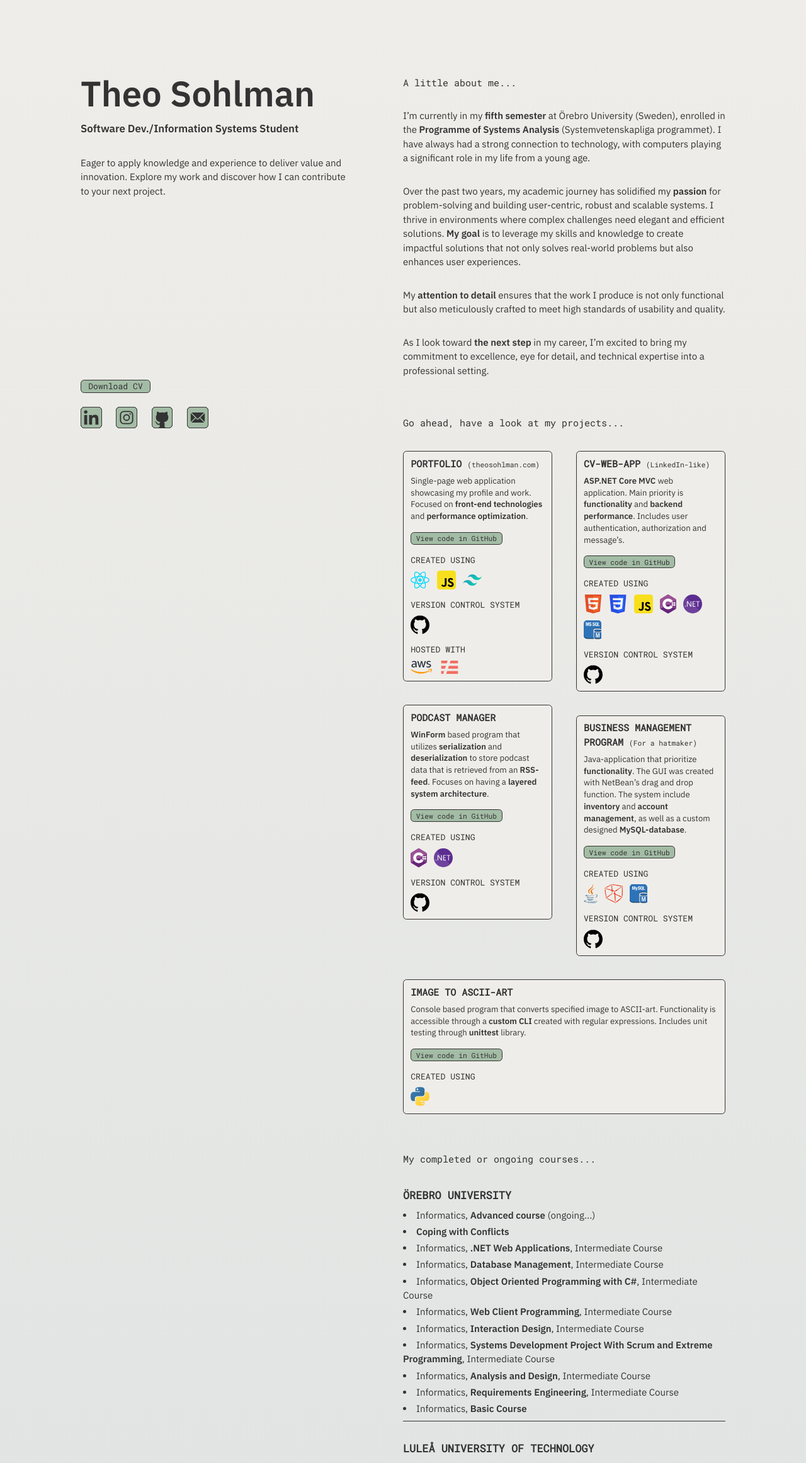
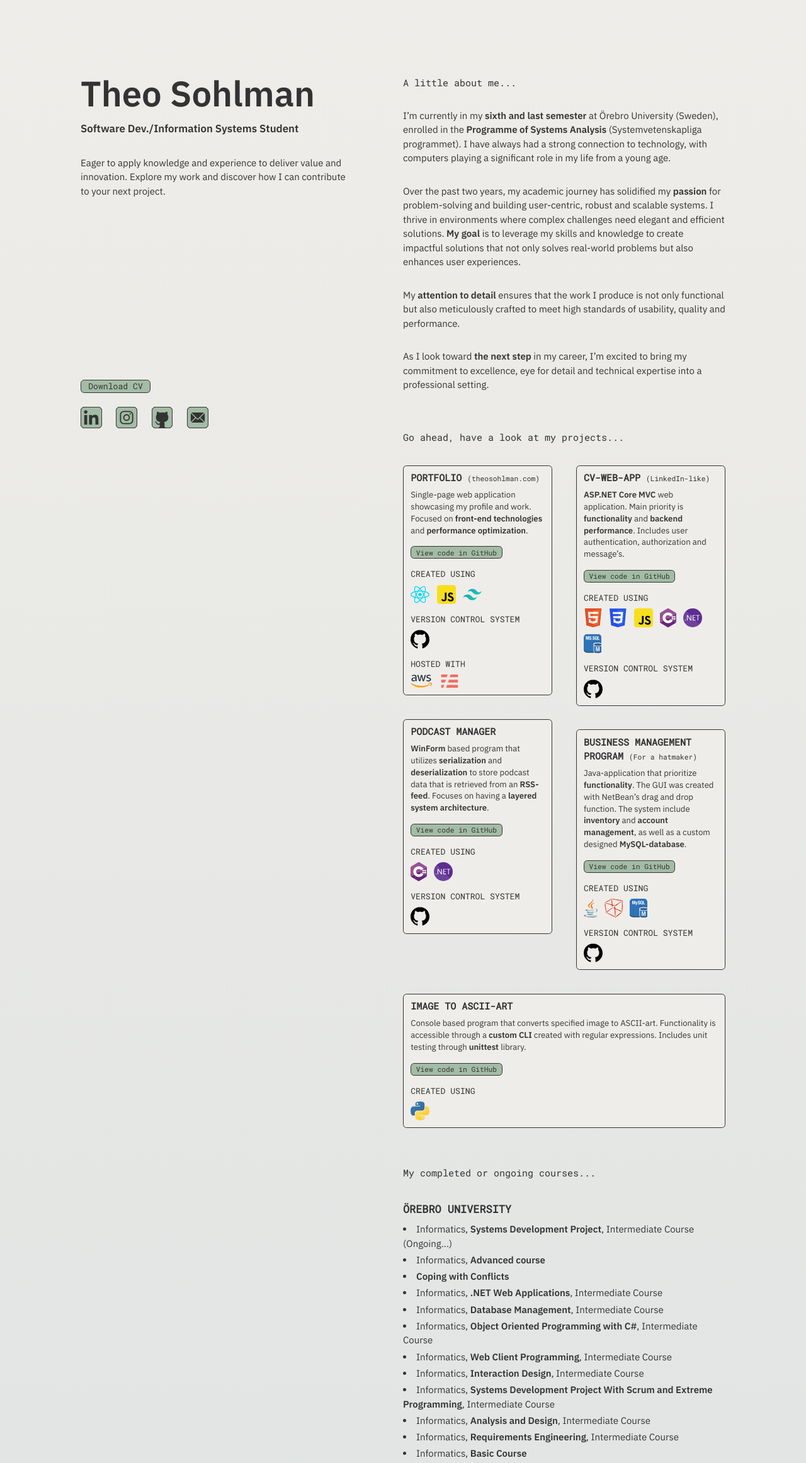
Before and after one commit to TheoSoh/portfolio-theo, a React (Vite) app: page / in a window 1280 px wide. Shown: the top 2323 px of the page at 63% size. Built offline with nearby package versions, Linux system fonts and the light colour scheme.

Commit message:
updated CV text and readme

```diff
--- a/src/sections/About.jsx
+++ b/src/sections/About.jsx
@@ -6,7 +6,7 @@ const About = ({ sectionRef }) => {
     >
       <p className="font-mono">A little about me...</p>
       <p>
-        I’m currently in my <b>fifth semester</b> at Örebro University (Sweden), enrolled in the{' '}
+        I’m currently in my <b>sixth and last semester</b> at Örebro University (Sweden), enrolled in the{' '}
         <b>Programme of Systems Analysis</b> (Systemvetenskapliga programmet). I have always had a
         strong connection to technology, with computers playing a significant role in my life from a
         young age.
@@ -20,11 +20,11 @@ const About = ({ sectionRef }) => {
       </p>
       <p>
         My <b>attention to detail</b> ensures that the work I produce is not only functional but
-        also meticulously crafted to meet high standards of usability and quality.
+        also meticulously crafted to meet high standards of usability, quality and performance.
       </p>
       <p>
         As I look toward <b>the next step</b> in my career, I’m excited to bring my commitment to
-        excellence, eye for detail, and technical expertise into a professional setting.
+        excellence, eye for detail and technical expertise into a professional setting.
       </p>
     </section>
   );
--- a/src/sections/Education.jsx
+++ b/src/sections/Education.jsx
@@ -2,7 +2,8 @@ import University from '../components/University';
 
 const Education = ({ sectionRef }) => {
   const oerebroUniversityCourses = [
-    'Informatics, <b>Advanced course</b> (ongoing...)',
+    'Informatics, <b>Systems Development Project</b>, Intermediate Course (Ongoing...)',
+    'Informatics, <b>Advanced course</b>',
     '<b>Coping with Conflicts</b>',
     'Informatics, <b>.NET Web Applications</b>, Intermediate Course',
     'Informatics, <b>Database Management</b>, Intermediate Course',
```
Also changed, not shown: 2 other files (tests, documents, lock files or other folders).
